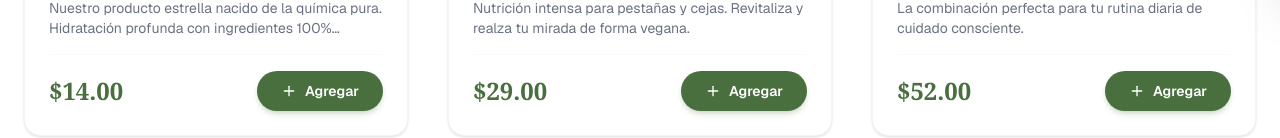
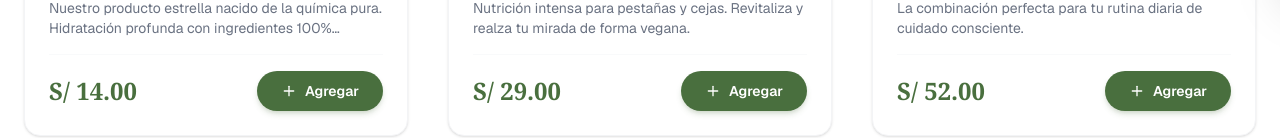
Before and after one commit to alancueva/labsClaurea, a Next.js app: page /page/productos in a window 1280 px wide. Shown: the part 814-952 px from the top of the page. Built offline with nearby package versions, Linux system fonts and the light colour scheme.

Commit message:
cambio en los precios  del simbolo dolar $ a simbolo comun en peru S/, cambiando en ventana de productos y el carrito de compra, ademas se ordeno el espaciado el CartDrawer.tsx

```diff
--- a/src/components/CartDrawer.tsx
+++ b/src/components/CartDrawer.tsx
@@ -2,6 +2,7 @@
 
 import { useCart } from "@/context/CartContext";
 import { X, Plus, Minus, ShoppingBag } from "lucide-react";
+import Image from "next/image";
 
 export default function CartDrawer() {
   const { state, removeFromCart, updateQuantity, closeCart, clearCart } =
@@ -14,6 +15,15 @@ export default function CartDrawer() {
       updateQuantity(id, newQuantity);
     }
   };
+
+  const formatPrecio = (precio: number): string => {
+    return precio.toLocaleString("es-PE", {
+      style: "currency",
+      currency: "PEN",
+      minimumFractionDigits: 2,
+      maximumFractionDigits: 2
+    })
+  }
 
     const setCantidadCarrito = () => {
       const tituloSaludo: string = "Hola, Este es mi pedido: ";
@@ -52,8 +62,7 @@ export default function CartDrawer() {
 
         {/* Cart Drawer */}
         <div
-        className={`fixed top-0 right-0 h-full w-full max-w-md bg-white shadow-2xl transform transition-transform duration-300 ease-in-out z-50 ${
-          state.isOpen ? "translate-x-0" : "translate-x-full"
+          className={`fixed top-0 right-0 h-full w-full max-w-md bg-white shadow-2xl transform transition-transform duration-300 ease-in-out z-50 ${state.isOpen ? "translate-x-0" : "translate-x-full"
             }`}
         >
           <div className="flex flex-col h-full">
@@ -95,9 +104,11 @@ export default function CartDrawer() {
                       key={item.id}
                       className="flex gap-4 p-4 bg-gray-50 rounded-lg hover:bg-gray-100 transition-colors duration-200"
                     >
-                    <img
+                      <Image
                         src={item.image}
                         alt={item.name}
+                        fill
+                        priority
                         className="w-20 h-20 object-cover rounded-lg"
                       />
                       <div className="flex-1">
@@ -109,7 +120,7 @@ export default function CartDrawer() {
                         </p>
                         <div className="flex items-center justify-between">
                           <span className="text-lg font-bold text-[#496F3E]">
-                          ${item.price.toLocaleString("es-CO")}
+                            {formatPrecio(item.price)}
                           </span>
                           <div className="flex items-center gap-2">
                             <button
@@ -154,7 +165,7 @@ export default function CartDrawer() {
                     Total:
                   </span>
                   <span className="text-2xl font-bold text-[#496F3E]">
-                  ${state.total.toLocaleString("es-CO")}
+                    {formatPrecio(state.total)}
                   </span>
                 </div>
 
--- a/src/components/section/productos/claureashop.tsx
+++ b/src/components/section/productos/claureashop.tsx
@@ -92,6 +92,15 @@ export default function ClaureaShop() {
     setSelectedProduct(null);
   }
 
+  const formatPrecio = (precio: number): string => {
+    return precio.toLocaleString("es-PE", {
+      style: "currency",
+      currency: "PEN",
+      minimumFractionDigits: 2,
+      maximumFractionDigits: 2
+    })
+  }
+
   return (
     <div className="min-h-screen bg-white font-sans text-gray-800">
       {/* Navegación de Tienda */}
@@ -166,7 +175,7 @@ export default function ClaureaShop() {
                 <p className="text-gray-500 text-sm line-clamp-2 mb-4 flex-grow">{product.description}</p>
 
                 <div className="mt-auto flex items-center justify-between pt-4 border-t border-gray-50">
-                  <span className="text-2xl font-serif font-bold text-[#496F3E]">${product.price}</span>
+                  <span className="text-2xl font-serif font-bold text-[#496F3E]"> {formatPrecio(Number(product.price))}</span>
                   <button
                     onClick={() => handleAddToCart(product)}
                     className="bg-[#496F3E] text-white px-6 py-2.5 rounded-full text-sm font-semibold hover:bg-[#3a5931] transform active:scale-95 transition-all flex items-center gap-2 shadow-md shadow-[#496F3E]/20"
@@ -207,7 +216,7 @@ export default function ClaureaShop() {
               <span className="text-[#496F3E] font-bold text-xs uppercase tracking-[0.2em]">{selectedProduct.category}</span>
               <h2 className="text-3xl font-serif font-bold text-gray-900 mt-2 mb-4">{selectedProduct.name}</h2>
               <div className="flex items-center gap-4 mb-6">
-                <span className="text-3xl font-serif font-bold text-[#496F3E]">${selectedProduct.price}</span>
+                <span className="text-3xl font-serif font-bold text-[#496F3E]">{formatPrecio(Number(selectedProduct.price))}</span>
                 <div className="flex items-center text-amber-500">
                   {/* <Star size={16} fill="currentColor" />
                   <span className="ml-1 text-sm font-bold">{selectedProduct.rating} ({selectedProduct.reviews} reseñas)</span> */}
```
Lines whose indentation alone changed are shown as unchanged.
